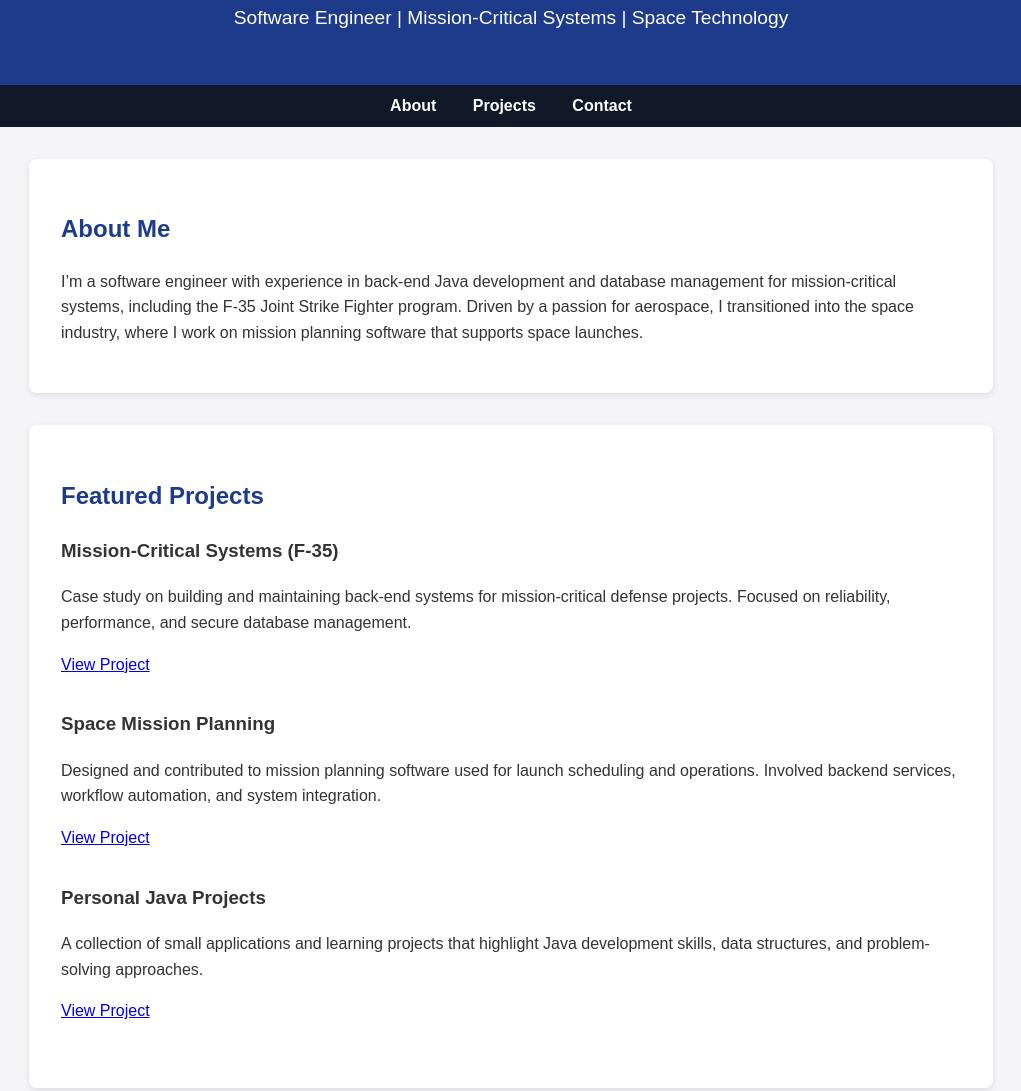
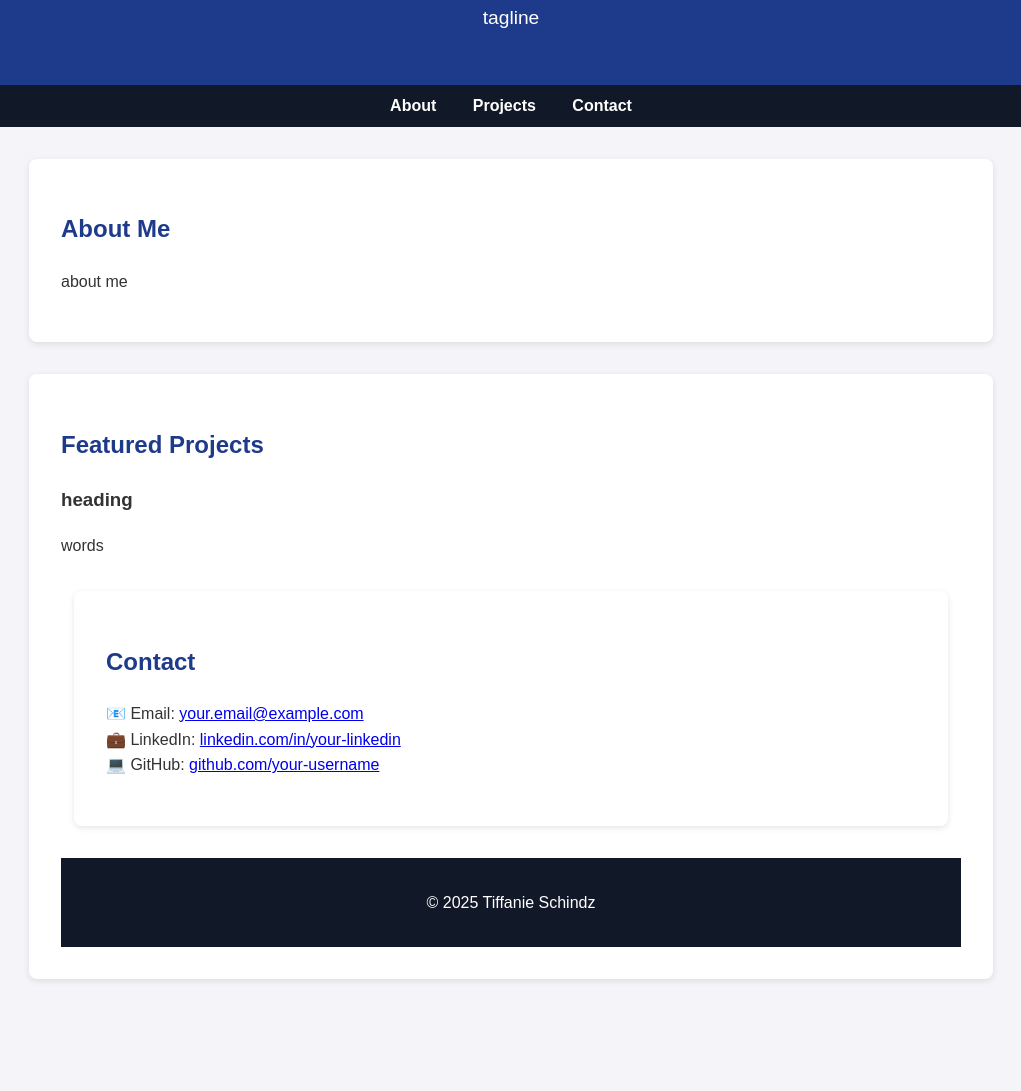
Before and after one commit to tschindz/portfolio, a plain HTML site: page index.html in a window 1280 px wide. Shown: the part 101-1192 px from the top of the page, without its empty margins (129-1150 px from the left). After the commit the page ends 1112 px from the top, so only its background shows below. Drawn offline with Linux system fonts and the light colour scheme.

Commit message:
Update index.html

```diff
--- a/index.html
+++ b/index.html
@@ -69,7 +69,7 @@
 
   <header>
     <h1>Tiffanie Schindz</h1>
-    <p>Software Engineer | Mission-Critical Systems | Space Technology</p>
+    <p>tagline</p>
   </header>
 
   <nav>
@@ -81,10 +81,7 @@
   <div class="container" id="about">
     <h2>About Me</h2>
     <p>
-      I’m a software engineer with experience in back-end Java development and database management
-      for mission-critical systems, including the F-35 Joint Strike Fighter program.
-      Driven by a passion for aerospace, I transitioned into the space industry, where I work on
-      mission planning software that supports space launches.
+     about me
     </p>
   </div>
 
@@ -92,32 +89,11 @@
     <h2>Featured Projects</h2>
 
     <div class="project">
-      <h3>Mission-Critical Systems (F-35)</h3>
+      <h3>heading</h3>
       <p>
-        Case study on building and maintaining back-end systems for mission-critical defense projects.
-        Focused on reliability, performance, and secure database management.
+        words
       </p>
-      <a href="https://github.com/your-username/f35-case-study">View Project</a>
     </div>
-
-    <div class="project">
-      <h3>Space Mission Planning</h3>
-      <p>
-        Designed and contributed to mission planning software used for launch scheduling and operations.
-        Involved backend services, workflow automation, and system integration.
-      </p>
-      <a href="https://github.com/your-username/space-mission-planning">View Project</a>
-    </div>
-
-    <div class="project">
-      <h3>Personal Java Projects</h3>
-      <p>
-        A collection of small applications and learning projects that highlight
-        Java development skills, data structures, and problem-solving approaches.
-      </p>
-      <a href="https://github.com/your-username/java-projects">View Project</a>
-    </div>
-  </div>
 
   <div class="container" id="contact">
     <h2>Contact</h2>
```
